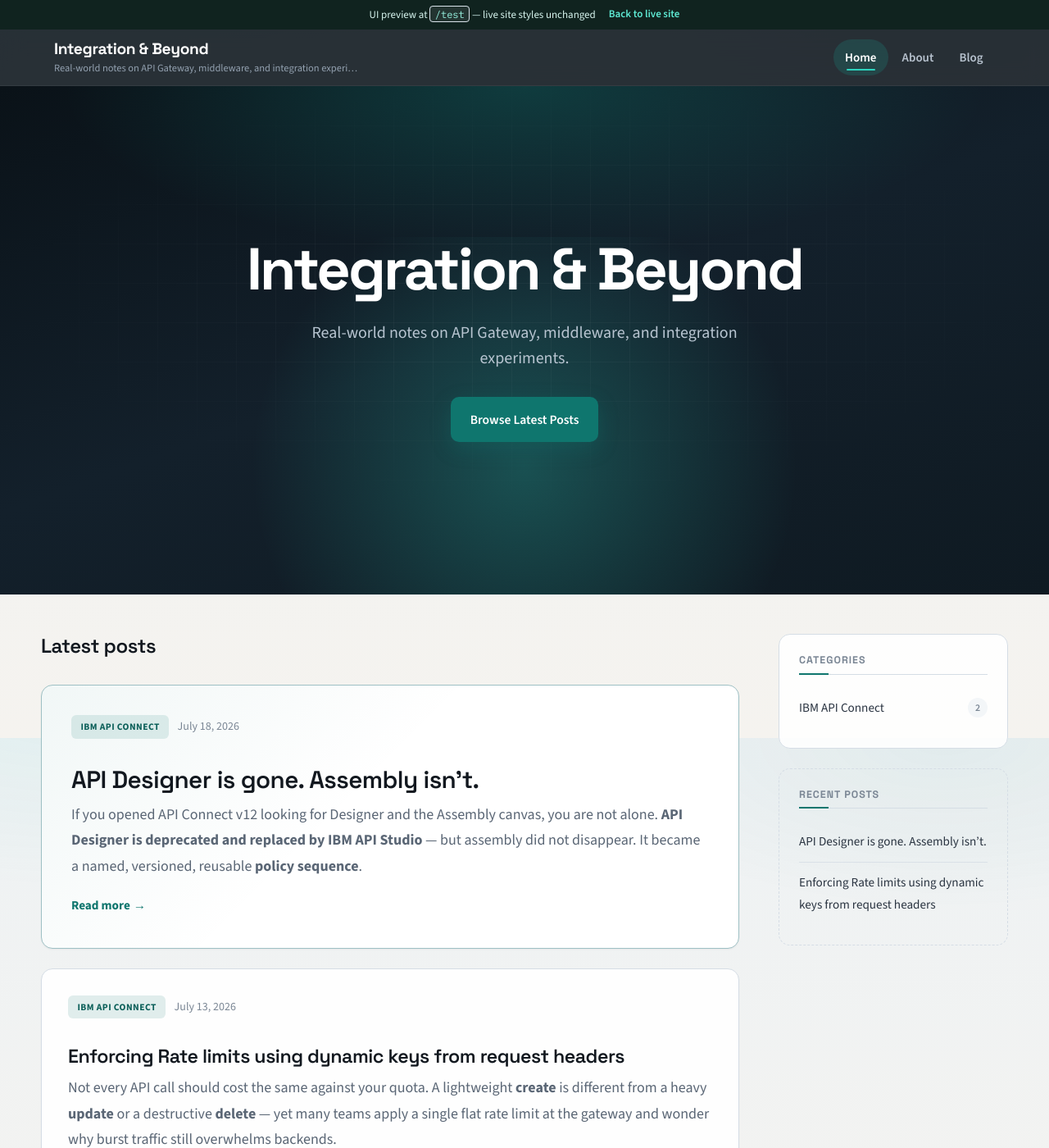
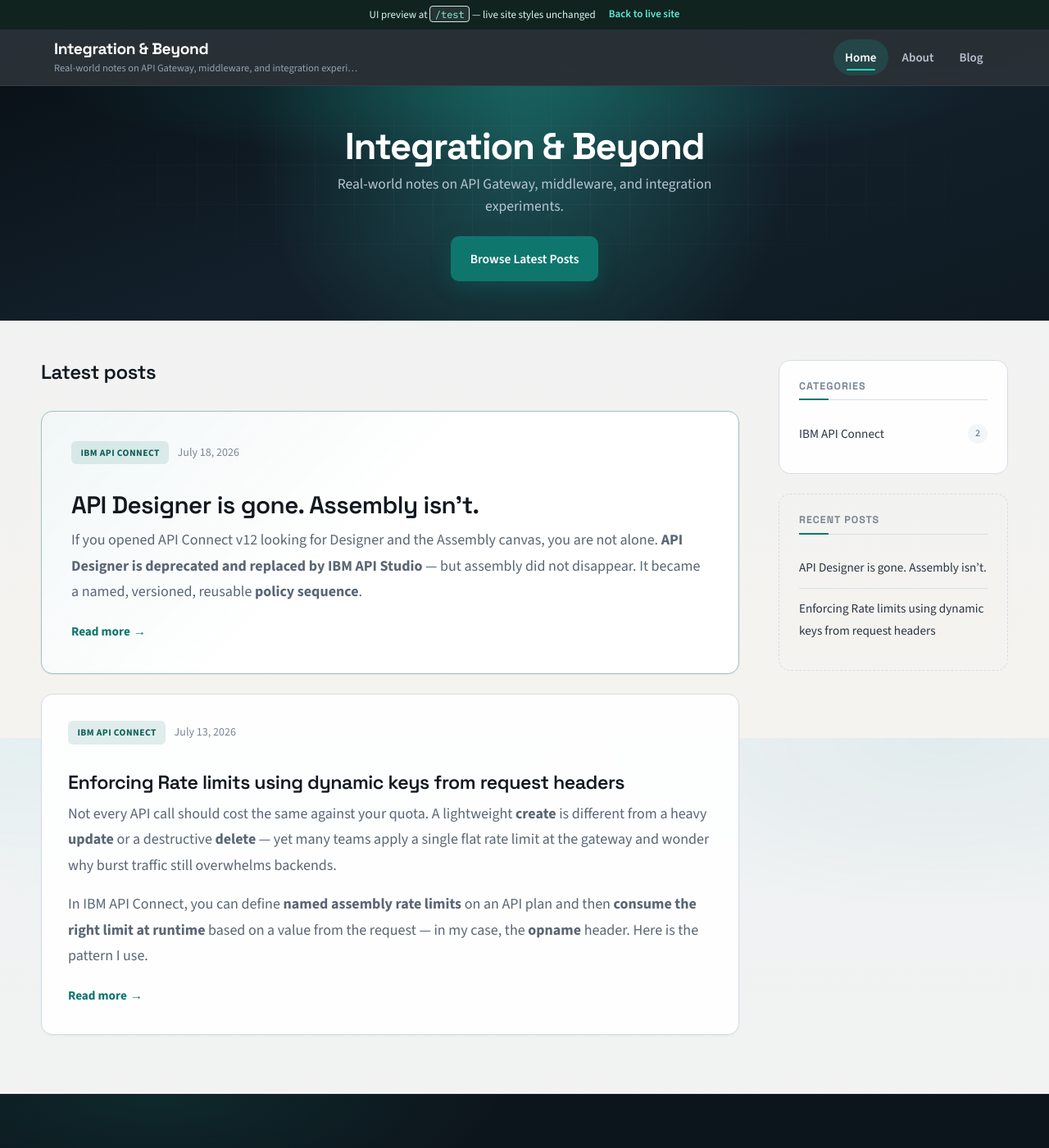
Before and after one commit to ayusshsharma/Integration-and-beyond, a Jekyll site: the page built from test/index.html, in a window 1280 px wide and 1400 px high. Shown: the whole window at 82% size. Built offline with Jekyll 4.4.1, drawn with Linux system fonts in a browser that asks for light colours; nearby versions of some CDN libraries.

Commit message:
Shorten /test hero banner height
Reduce hero min-height, padding, and type scale so the top banner
feels tighter and less tall on the preview homepage.

Co-authored-by: ayusshsharma <ayusshsharma@users.noreply.github.com>

```diff
--- a/assets/css/test.css
+++ b/assets/css/test.css
@@ -414,11 +414,11 @@ hr {
 .hero-section {
   position: relative;
   overflow: hidden;
-  min-height: min(72vh, 620px);
+  min-height: 0;
   display: flex;
   align-items: center;
   justify-content: center;
-  padding: var(--spacing-3xl) var(--spacing-md);
+  padding: var(--spacing-2xl) var(--spacing-md);
   background:
     radial-gradient(ellipse 80% 60% at 50% 0%, rgba(20, 184, 166, 0.22), transparent 55%),
     linear-gradient(160deg, #0a1218 0%, #13202b 48%, #0f1a22 100%);
@@ -455,21 +455,21 @@ hr {
 }
 
 .hero-brand {
-  margin: 0 0 var(--spacing-lg);
+  margin: 0 0 var(--spacing-sm);
   font-family: var(--font-display);
-  font-size: clamp(2.75rem, 7vw, 4.5rem);
+  font-size: clamp(2rem, 4.5vw, 2.85rem);
   font-weight: 700;
-  line-height: 1.05;
-  letter-spacing: -0.04em;
+  line-height: 1.1;
+  letter-spacing: -0.03em;
   color: var(--color-white);
 }
 
 .hero-support {
-  margin: 0 auto var(--spacing-xl);
-  max-width: 34rem;
-  font-size: clamp(1.05rem, 2vw, 1.25rem);
+  margin: 0 auto var(--spacing-lg);
+  max-width: 32rem;
+  font-size: clamp(0.95rem, 1.6vw, 1.1rem);
   color: #b8c5d1;
-  line-height: 1.55;
+  line-height: 1.5;
 }
 
 .hero-actions {
@@ -1253,8 +1253,8 @@ tbody tr:nth-child(even) {
   }
 
   .hero-section {
-    min-height: min(64vh, 520px);
-    padding: var(--spacing-2xl) var(--spacing-md);
+    min-height: 0;
+    padding: var(--spacing-xl) var(--spacing-md);
   }
 
   .single-post,
```
